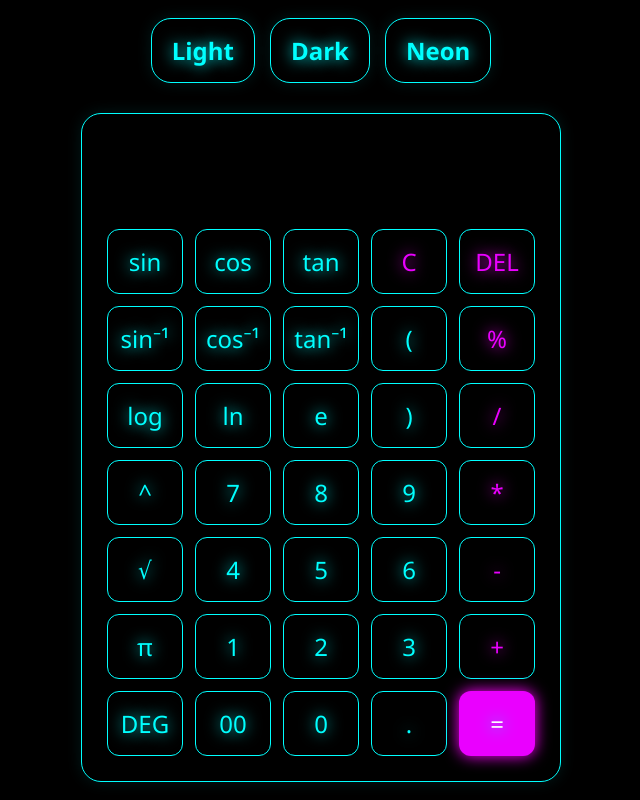
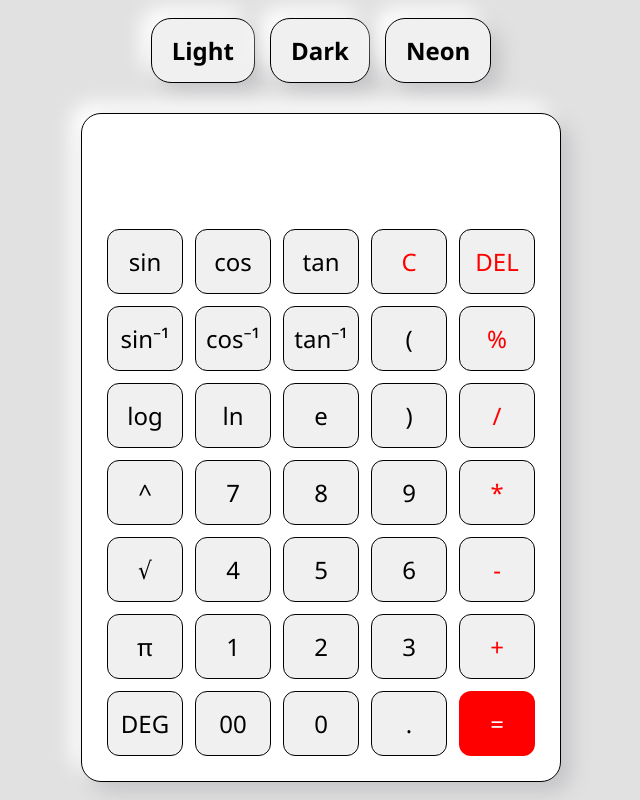
Before and after one commit to TFC47/zero-cals, a plain HTML site: page index.html in a window 1280 px wide. Shown: the whole page, without its empty margins (319-959 px from the left). Drawn offline with Linux system fonts and the light colour scheme.

```diff
--- a/index.html
+++ b/index.html
@@ -6,7 +6,7 @@
     <title>Scientific Syntax Calculator</title>
     <link rel="stylesheet" href="style.css">
 </head>
-<body class="neon">
+<body class="light">
 
     <div class="theme-switcher">
         <button onclick="setTheme('light')">Light</button>
@@ -65,4 +65,5 @@
 
     <script src="script.js"></script>
 </body>
+
 </html>
```
